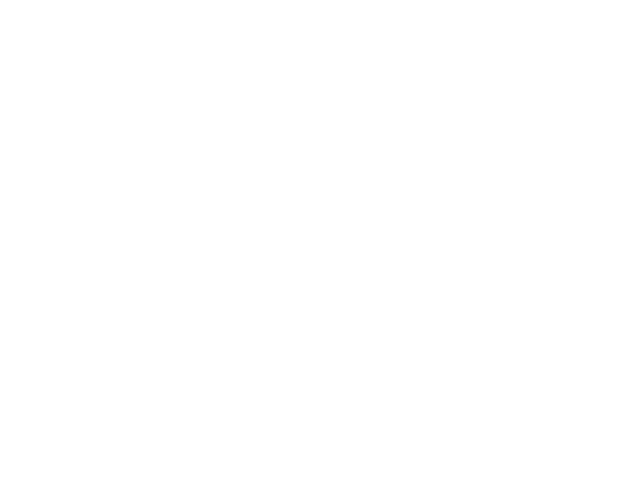
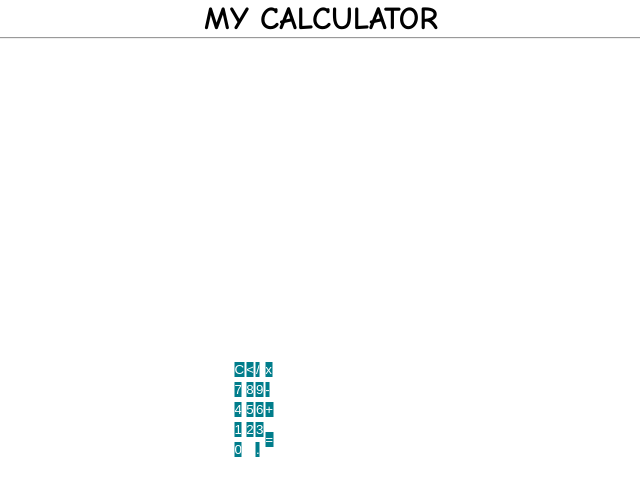
Before and after one commit to fahrulfahreza123/KALKULATOR, a plain HTML site: page KALKULATOR/index.html in a window 1280 px wide. Shown: the whole page, without its empty margins (319-959 px from the left). Drawn offline with Linux system fonts and the light colour scheme.

Commit message:
FULL HTML

```diff
--- a/KALKULATOR/index.html
+++ b/KALKULATOR/index.html
@@ -1,12 +1,52 @@
 <!DOCTYPE html>
 
 <html>
+
 <head>
     <title>KALKULATOR</title>
     <link href="style.css" rel="stylesheet">
 </head>
+
 <body>
+    <h1 style="font-family:comic sans ms; text-align:center;">MY CALCULATOR</h1>
+    <hr>
 
+    <div class="main">
+        <form name="form">
+            <input class="textview" name="textview">
+        </form>
+        <table>
+            <tr>
+                <td><input class="button" type="button" value="C" onclick="clear()"></td>
+                <td><input class="button" type="button" value="<" onclick="back()"></td>
+                <td><input class="button" type="button" value="/" onclick="insert('/')"></td>
+                <td><input class="button" type="button" value="x" onclick="insert('*')"></td>
+            </tr>
+            <tr>
+                <td><input class="button" type="button" value="7" onclick="insert(7)"></td>
+                <td><input class="button" type="button" value="8" onclick="insert(8)"></td>
+                <td><input class="button" type="button" value="9" onclick="insert(9)"></td>
+                <td><input class="button" type="button" value="-" onclick="insert('-')"></td>
+            </tr>
+            <tr>
+                <td><input class="button" type="button" value="4" onclick="insert(4)"></td>
+                <td><input class="button" type="button" value="5" onclick="insert(5)"></td>
+                <td><input class="button" type="button" value="6" onclick="insert(6)"></td>
+                <td><input class="button" type="button" value="+" onclick="insert('+')"></td>
+            </tr>
+            <tr>
+                <td><input class="button" type="button" value="1" onclick="insert(1)"></td>
+                <td><input class="button" type="button" value="2" onclick="insert(2)"></td>
+                <td><input class="button" type="button" value="3" onclick="insert(3)"></td>
+                <td rowspan=5><input class="button" style="height:106" type="button" value="=" onclick="equal()"></td>
+            </tr>
+            <tr>
+                <td colspan=2><input class="button" style="width:106" type="button" value="0" onclick="insert(0)"></td>
+                <td><input class="button" type="button" value="." onclick="insert('.')"></td>
+            </tr>
+        </table>
+    </div>
     <script src="script.js"></script>
 </body>
+
 </html>
```
Lines whose indentation alone changed are shown as unchanged.
